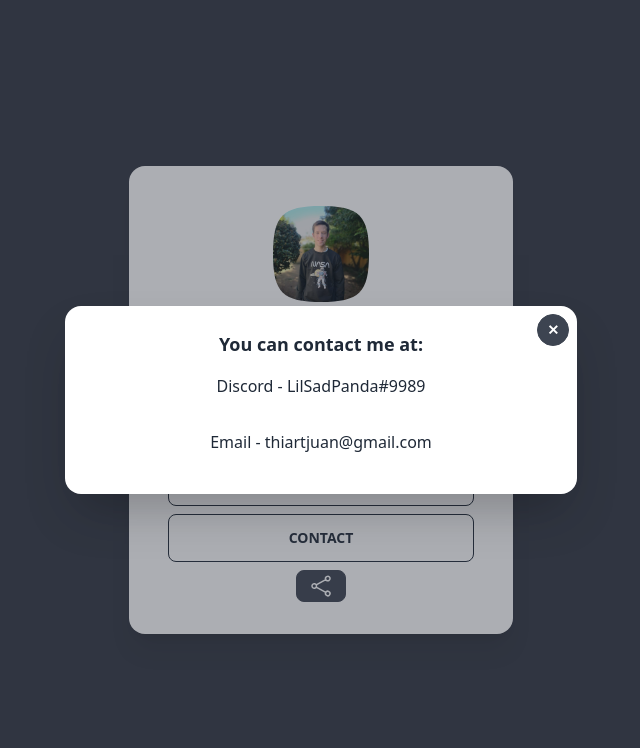
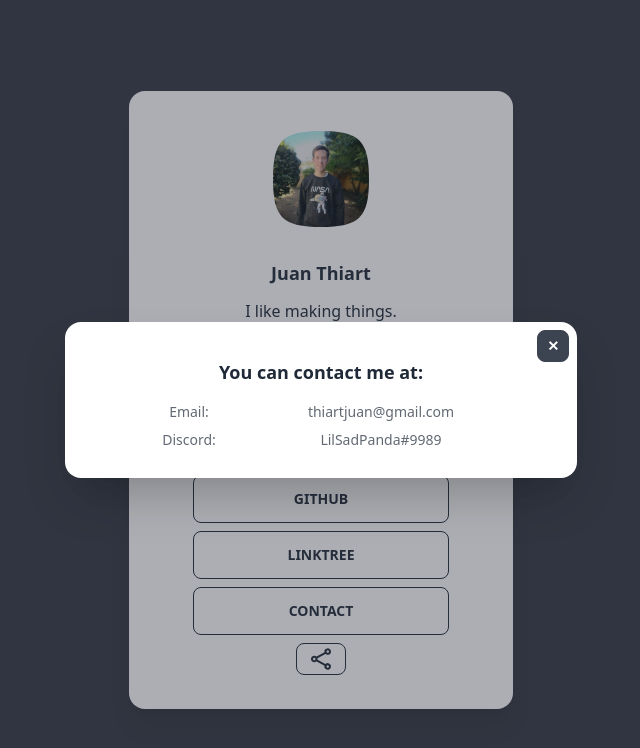
Before and after one commit to LilSadPanda/portifolio, a Vue app: page / in a window 1280 px wide. Both pictures are taken after a click on the label "CONTACT". Shown: the top 748 px of the page, without its empty margins (319-959 px from the left). Built offline with nearby package versions, Linux system fonts and the light colour scheme.

Commit message:
Cleaned a few things up and added badges

```diff
--- a/src/App.vue
+++ b/src/App.vue
@@ -12,54 +12,120 @@
           </div>
         </figure>
         <div class="card-body items-center text-center">
-          <h2 class="card-title">Juan Thiart</h2>
-          <p>I like making things.</p>
-          <div class="card-actions">
-            <button class="btn btn-block btn-outline"><a target="_blank"
-                href="https://www.linkedin.com/in/thiartjuan">LinkedIn</a></button>
-            <button class="btn btn-block btn-outline"><a target="_bank"
-                href="https://github.com/LilSadPanda">GitHub</a></button>
-            <label class="btn btn-block btn-outline" for="my-modal-3">Contact</label>
-            <input type="checkbox" id="my-modal-3" class="modal-toggle" />
+          <div>
+            <div class="text-center">
+              <div class="text-lg font-extrabold">Juan Thiart</div>
+              <div class="my-3">I like making things.</div>
+              <div class="text-sm">Technologies Used:</div>
+            </div>
+            <div class="mt-2 text-center space-x-1">
+              <div class="badge badge-ghost">NodeJS</div>
+              <div class="badge badge-ghost">JavaScript</div>
+              <div class="badge badge-ghost">VueJS</div>
+              <div class="badge badge-ghost">TailwindCSS</div>
+              <div class="badge badge-ghost">HTML</div>
+              <div class="badge badge-ghost">Docker</div>
+              <div class="badge badge-ghost">MongoDB</div>
+              <div class="badge badge-ghost">REST API's</div>
+            </div>
+          </div>
+          <div class="place-items-center grid w-full gap-2">
+            <button>
+              <a class="btn btn-wide btn-outline" target="_blank"
+                href="https://www.linkedin.com/in/thiartjuan">LinkedIn</a>
+            </button>
+
+            <button>
+              <a class="btn btn-wide btn-outline" target="_blank" href="https://github.com/LilSadPanda">GitHub</a>
+            </button>
+
+            <button>
+              <a class="btn btn-wide btn-outline" target="_blank" href="https://linktr.ee/jthiart">LinkTree</a>
+            </button>
+
+            <!-- BEGIN contact button and modal -->
+            <div>
+              <label for="contact-modal" class="btn btn-wide btn-outline">Contact</label>
+              <input type="checkbox" id="contact-modal" class="modal-toggle" />
               <div class="modal">
                 <div class="modal-box relative">
-                <label for="my-modal-3" class="btn btn-sm btn-circle absolute right-2 top-2">✕</label>
-                <h3 class="text-lg font-bold">You can contact me at:</h3>
-                <p class="py-4">Discord - LilSadPanda#9989</p>
-                <p class="py-4">Email - thiartjuan@gmail.com</p>
+                  <label for="contact-modal" class="btn btn-sm btn-square absolute right-2 top-2">✕</label>
+                  <div class="text-center">
+                    <div class="text-lg font-extrabold my-3">You can contact me at:</div>
+                    <div class="flex items-center p-1">
+                      <span class="text-base-content/70 w-48 text-sm">Email:</span>
+                      <a class="text-base-content/70 w-48 text-sm">thiartjuan@gmail.com</a>
+                    </div>
+                    <div class="flex items-center p-1">
+                      <span class="text-base-content/70 w-48 text-sm">Discord:</span>
+                      <a class="text-base-content/70 w-48 text-sm">LilSadPanda#9989</a>
                     </div>
                   </div>
                 </div>
-          <label class="btn btn-sm btn-neutral-focus" for="modal-share">
-            <svg xmlns="http://www.w3.org/2000/svg" fill="none" viewBox="0 0 24 24" stroke-width="1.5"
-              stroke="currentColor" class="w-6 h-6">
-              <path stroke-linecap="round" stroke-linejoin="round"
-                d="M7.217 10.907a2.25 2.25 0 100 2.186m0-2.186c.18.324.283.696.283 1.093s-.103.77-.283 1.093m0-2.186l9.566-5.314m-9.566 7.5l9.566 5.314m0 0a2.25 2.25 0 103.935 2.186 2.25 2.25 0 00-3.935-2.186zm0-12.814a2.25 2.25 0 103.933-2.185 2.25 2.25 0 00-3.933 2.185z" />
+              </div>
+            </div>
+            <!-- END contact button and modal -->
+
+            <!-- BEGIN share button and modal -->
+            <div>
+              <label for="share-modal" class="btn btn-sm btn-outline ">
+                <svg xmlns="http://www.w3.org/2000/svg" fill="none" viewBox="0 0 24 24" class="h-6 w-6 stroke-current">
+                  <path stroke-linecap="round" stroke-linejoin="round" stroke-width="2"
+                    d="M7.217 10.907a2.25 2.25 0 100 2.186m0-2.186c.18.324.283.696.283 1.093s-.103.77-.283 1.093m0-2.186l9.566-5.314m-9.566 7.5l9.566 5.314m0 0a2.25 2.25 0 103.935 2.186 2.25 2.25 0 00-3.935-2.186zm0-12.814a2.25 2.25 0 103.933-2.185 2.25 2.25 0 00-3.933 2.185z">
+                  </path>
                 </svg>
               </label>
-          <input type="checkbox" id="modal-share" class="modal-toggle" />
+              <input type="checkbox" id="share-modal" class="modal-toggle" />
               <div class="modal">
                 <div class="modal-box relative">
-              <label for="modal-share" class="btn btn-sm btn-square absolute right-2 top-2">✕</label>
-              <h3 class="text-lg font-bold">Share my link!</h3>
-              <div class="card-actions grid place-items-center">
-                <button class="btn btn-wide btn-outline"><a target="_blank"
+                  <label for="share-modal" class="btn btn-sm btn-square absolute right-2 top-2">✕</label>
+                  <div class="text-center">
+                    <div class="text-lg font-extrabold my-3">Share my link.</div>
+                    <div class="place-items-center grid w-full gap-2">
+                      <button>
+                        <a class="btn btn-wide btn-outline" target="_blank"
+                          href="https://www.linkedin.com/in/thiartjuan">LinkedIn</a>
+                      </button>
+
+                      <button>
+                        <a class="btn btn-wide btn-outline" target="_blank"
                           href="https://www.facebook.com/sharer.php?u=https://me.thiartjuan.co.za">Share on
-                    Facebook</a></button>
-                <button class="btn btn-wide btn-outline"><a target="_blank"
-                    href="https://www.linkedin.com/sharing/share-offsite/?url=https://me.thiartjuan.co.za">Share on
-                    LinkedIn</a></button>
-                <button class="btn btn-wide btn-outline"><a target="_blank"
-                    href="https://twitter.com/intent/tweet?text=Contact%20-%20https://me.thiartjuan.co.za">Share on
-                    Twitter</a></button>
-                <button class="btn btn-wide btn-outline"><a target="_blank"
-                    href="https://wa.me/?text=Contact%20-%20https://me.thiartjuan.co.za">Share via WhatsApp</a></button>
-                <button class="btn btn-wide btn-outline"><a target="_blank"
+                          Facebook</a>
+                      </button>
+
+                      <button>
+                        <a class="btn btn-wide btn-outline" target="_blank"
+                          href="https://www.linkedin.com/sharing/share-offsite/?url=https://me.thiartjuan.co.za">Share
+                          on
+                          LinkedIn</a>
+                      </button>
+
+                      <button>
+                        <a class="btn btn-wide btn-outline" target="_blank"
+                          href="https://twitter.com/intent/tweet?text=Contact%20-%20https://me.thiartjuan.co.za">Share
+                          on
+                          Twitter</a>
+                      </button>
+
+                      <button>
+                        <a class="btn btn-wide btn-outline" target="_blank"
+                          href="https://wa.me/?text=Check out Juan's profile!%20-%20https://me.thiartjuan.co.za">Share
+                          via
+                          WhatsApp</a>
+                      </button>
+
+                      <button>
+                        <a class="btn btn-wide btn-outline" target="_blank"
                           href="mailto:?subject= Check out Juan's profile! &body= Link - https://me.thiartjuan.co.za">Share
                           via
-                    Email</a></button>
+                          Email</a>
+                      </button>
                     </div>
                   </div>
+                </div>
+              </div>
+            </div>
+            <!-- BEGIN share button and modal -->
           </div>
         </div>
       </div>
```
Lines whose indentation alone changed are shown as unchanged.
